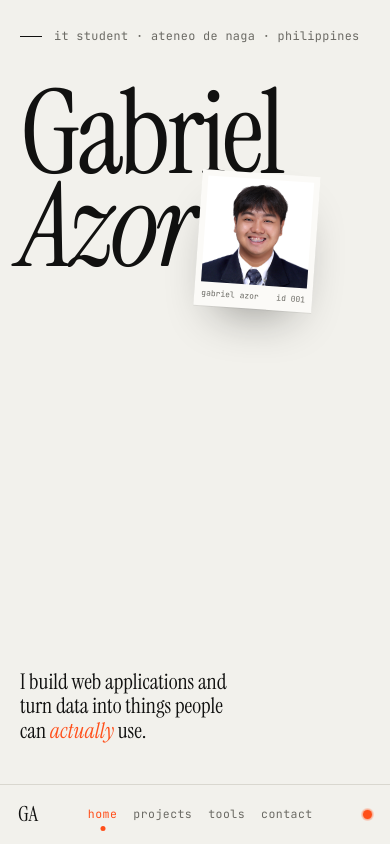
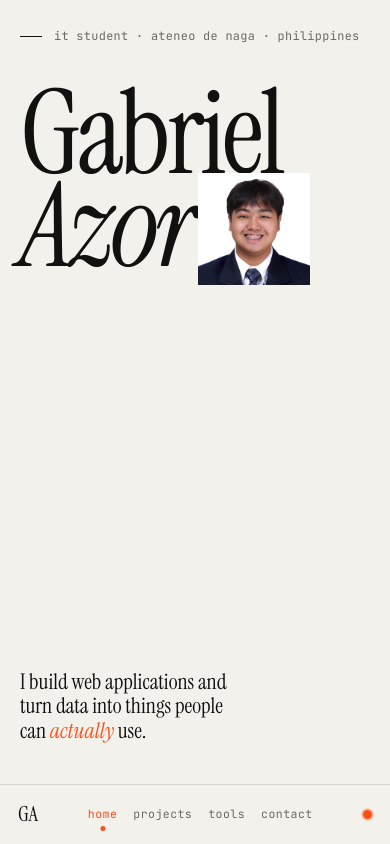
Before and after one commit to gbzor/gbzor-portfolio, a plain HTML site: page index.html in a window 390 px wide. Drawn offline with Linux system fonts and the light colour scheme.

Commit message:
Remove the ID-card frame around the photo
Show the portrait on its own: no white border, caption, tilt or shadow.

Co-Authored-By: Claude Opus 5.5 <noreply@anthropic.com>
Claude-Session: https://claude.ai/code/session_015C2bzsA8KN5agGFJZ6Y3LG

```diff
--- a/index.html
+++ b/index.html
@@ -37,13 +37,7 @@
         <h1 class="giant">Gabriel<br /><em>Azor</em></h1>
 
         <!-- Photo lives in me.jpg; replace that file to update it. -->
-        <figure class="id-card">
-          <img src="me.jpg" alt="Gabriel Azor" width="600" height="600" />
-          <figcaption>
-            <span>gabriel azor</span>
-            <span>id 001</span>
-          </figcaption>
-        </figure>
+        <img class="portrait" src="me.jpg" alt="Gabriel Azor" width="600" height="600" />
       </div>
 
       <p class="blurb">
--- a/styles.css
+++ b/styles.css
@@ -218,42 +218,16 @@ em {
   color: var(--accent);
 }
 
-.id-card {
+.portrait {
   position: absolute;
   z-index: 2;
   left: 72%;
   top: 40%;
+  display: block;
   width: clamp(120px, 16vw, 230px);
-  padding: 10px 10px 0;
-  background: var(--paper);
-  box-shadow:
-    0 1px 0 rgba(17, 17, 16, 0.06),
-    0 24px 48px -22px rgba(17, 17, 16, 0.45);
-  transform: rotate(4deg);
-  transition: transform 0.5s var(--ease);
-}
-
-.id-card:hover {
-  transform: rotate(0deg) scale(1.03);
-}
-
-.id-card img {
-  display: block;
-  width: 100%;
   height: auto;
   aspect-ratio: 1;
   object-fit: cover;
-}
-
-.id-card figcaption {
-  display: flex;
-  justify-content: space-between;
-  gap: 8px;
-  padding: 9px 2px 11px;
-  font-family: var(--mono);
-  font-size: 0.6rem;
-  white-space: nowrap;
-  color: var(--muted);
 }
 
 /* ===== PROJECTS ===== */
@@ -539,16 +513,10 @@ em {
     font-size: 30vw;
   }
 
-  .id-card {
-    width: 118px;
+  .portrait {
+    width: 112px;
     left: 68%;
     top: 46%;
-    padding: 6px 6px 0;
-  }
-
-  .id-card figcaption {
-    padding: 6px 1px 7px;
-    font-size: 0.5rem;
   }
 
   .proj {
```
